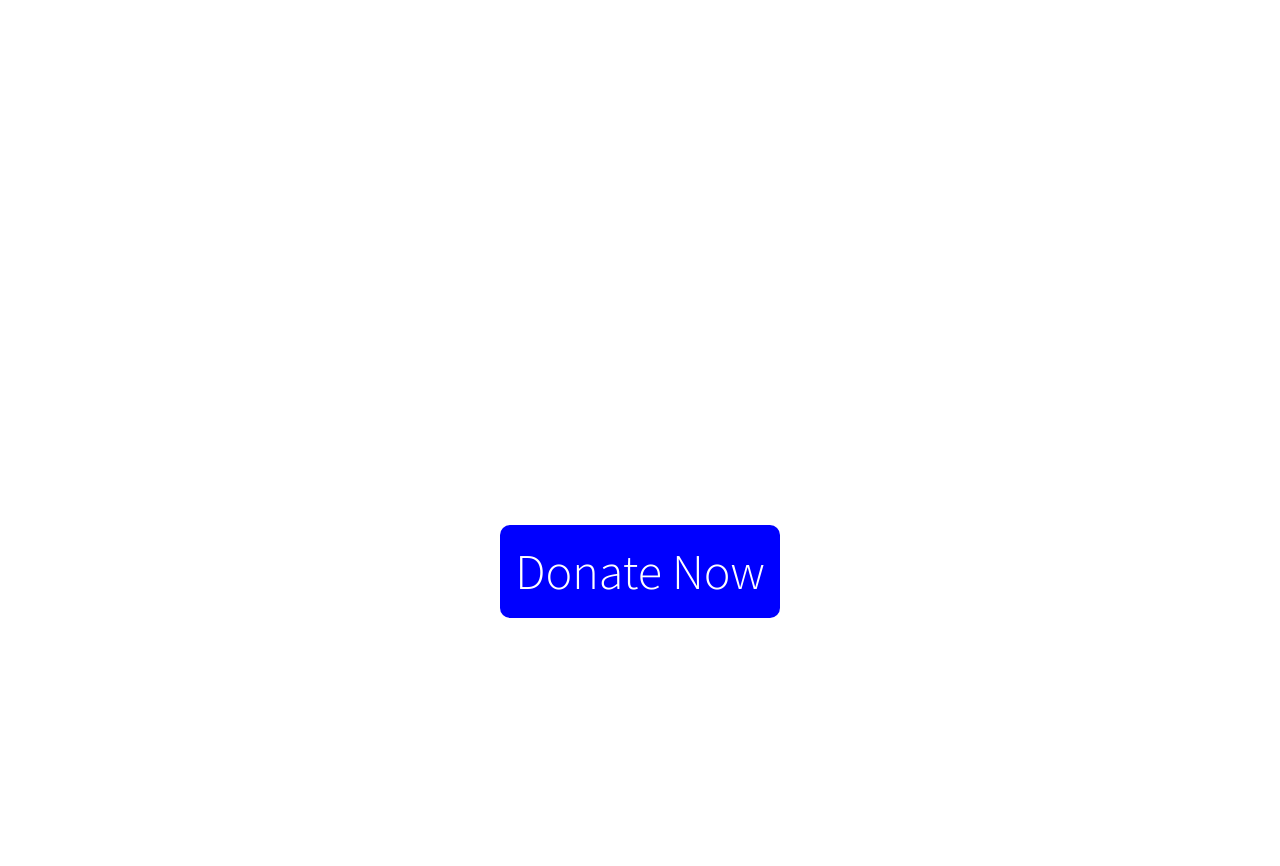
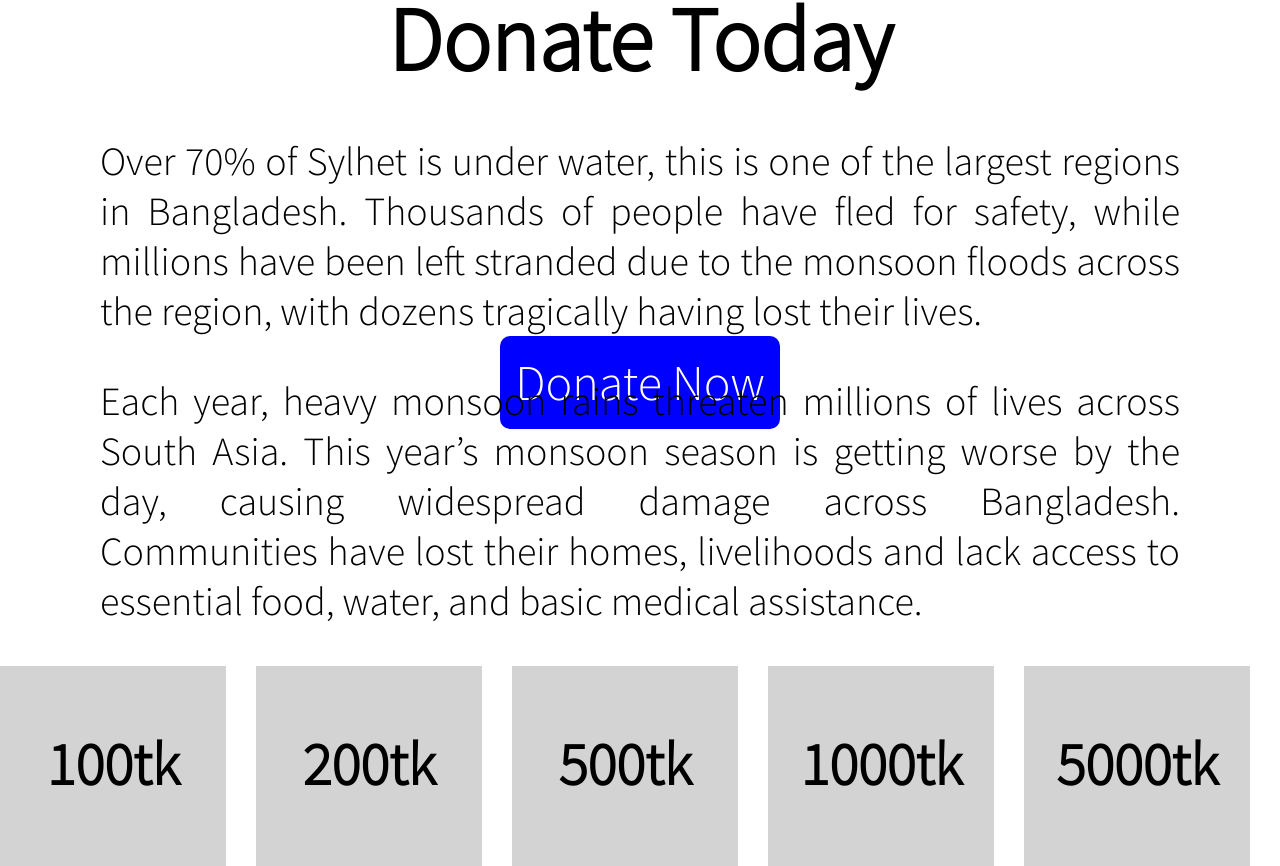
Before and after one commit to Omar-Kaiyum-Nayeem/assignment-1, a plain HTML site: page index.html in a window 1280 px wide. Shown: the part 1093-1959 px from the top of the page. Before the commit the page ends 1711 px from the top, so only its background shows below. Drawn offline with Linux system fonts and the light colour scheme.

Commit message:
donate taka added

```diff
--- a/index.html
+++ b/index.html
@@ -35,6 +35,38 @@
             </div>
         </div>
     </section>
+
+    <section>
+        <div class="center">
+            <h1 id="donate-today">Donate Today</h1>
+            <p class="donate-today-paragraph">Over 70% of Sylhet is under water, this is one of the largest regions in
+                Bangladesh. Thousands of people
+                have fled for safety, while millions have been left stranded due to the monsoon floods across the
+                region, with dozens tragically having lost their lives.</p>
+            <p class="donate-today-paragraph">Each year, heavy monsoon rains threaten millions of lives across South
+                Asia.
+                This year’s monsoon season
+                is getting worse by the day, causing widespread damage across Bangladesh. Communities have lost their
+                homes, livelihoods and lack access to essential food, water, and basic medical assistance.</p>
+        </div>
+        <div class="display">
+            <div class="taka">
+                <p class=>100tk</p>
+            </div>
+            <div class="taka">
+                <p class=>200tk</p>
+            </div>
+            <div class="taka">
+                <p class=>500tk</p>
+            </div>
+            <div class="taka">
+                <p class=>1000tk</p>
+            </div>
+            <div class="taka">
+                <p class=>5000tk</p>
+            </div>
+        </div>
+    </section>
 </body>
 
 </html>
--- a/style.css
+++ b/style.css
@@ -23,7 +23,7 @@ body {
     font-size: 150px;
     font-weight: 900;
     color: white;
-    padding-left: 350px;
+    text-align: center;
     padding-top: 200px;
 }
 
@@ -51,3 +51,31 @@ body {
 .center {
     text-align: center;
 }
+
+#donate-today {
+    font-size: 90px;
+    font-weight: bolder;
+    padding-top: 200px;
+    margin-bottom: 0;
+}
+
+.donate-today-paragraph {
+    font-size: 40px;
+    text-align: justify;
+    margin-left: 100px;
+    margin-right: 100px;
+}
+
+.taka {
+    font-size: 60px;
+    font-weight: 900;
+    text-align: center;
+    background-color: lightgray;
+    width: 300px;
+    height: 200px;
+    margin-right: 30px;
+}
+
+.display {
+    display: flex;
+}
```
